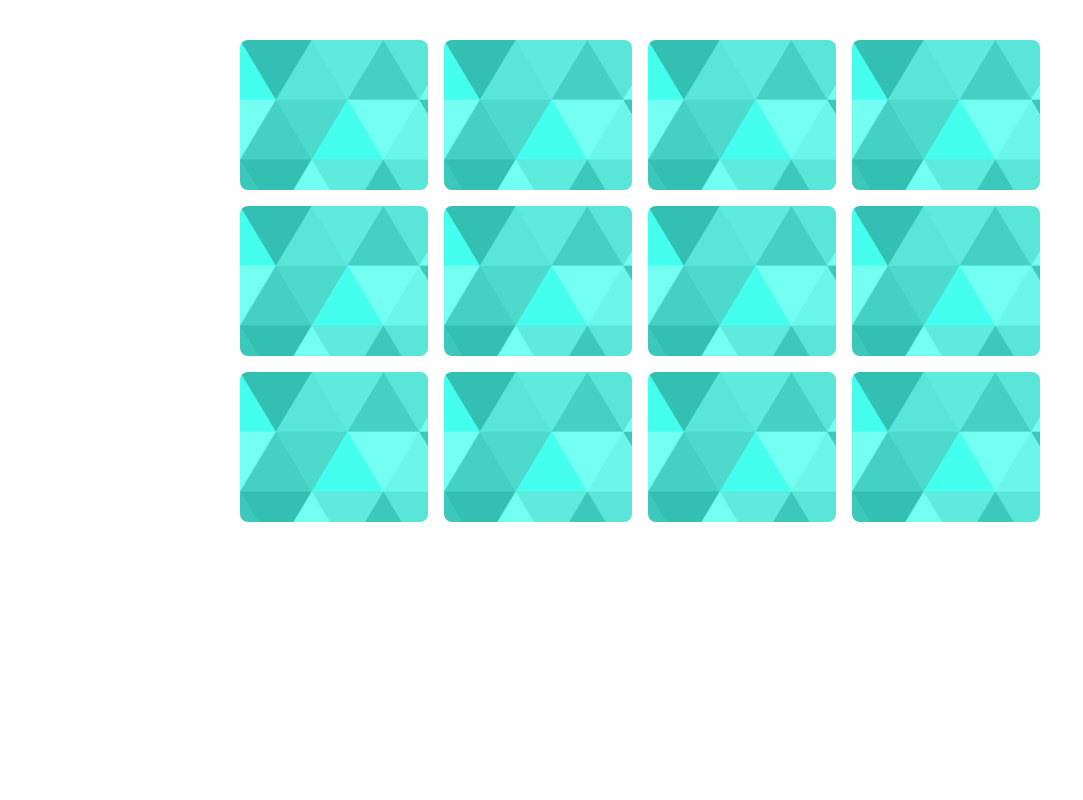
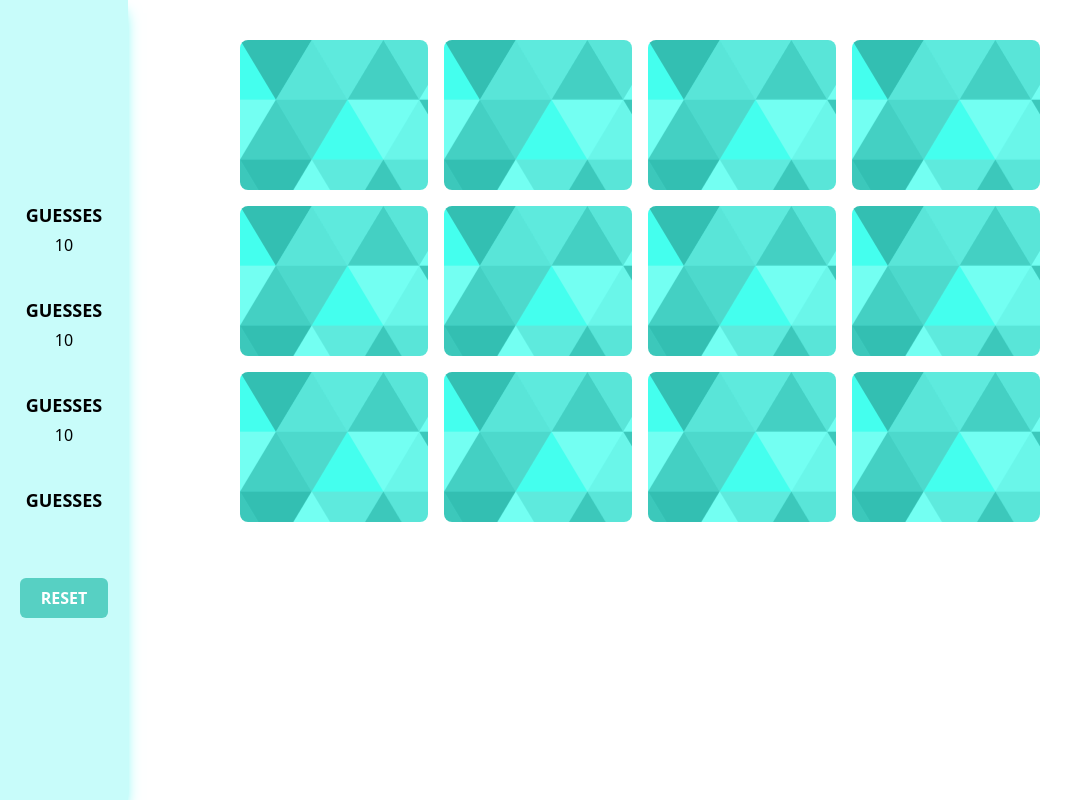
Before and after one commit to Hat52/Memory-game, a React (Vite) app: page / in a window 1280 px wide. Shown: the whole page, without its empty margins (0-1083 px from the left). Built offline with nearby package versions, Linux system fonts and the light colour scheme.

Commit message:
feat: score card design

```diff
--- a/src/App.tsx
+++ b/src/App.tsx
@@ -25,7 +25,17 @@ function App() {
 	}, []);
 
 	return (
-		<div className="md:px-60 px-5 py-10">
+		<div>
+			<div className="sidebar absolute top-0 bottom-0 w-[10%] justify-center shadow-[#6DF6F2] bg-[#6DF6F260] shadow-lg flex flex-col">
+				<Item title="Guesses" value="10" />
+				<Item title="Guesses" value="10" />
+				<Item title="Guesses" value="10" />
+				<Item title="Guesses" />
+				<button className="bg-[#57D0C3] mx-5 p-2 text-white font-bold mt-10 rounded-md">
+					RESET
+				</button>
+			</div>
+			<div className="md:px-60 px-5 py-10 relative">
 				<div className="grid grid-cols-1 md:grid-cols-4 gap-4">
 					{gameData.map((d: any, index: number) => (
 						<div
@@ -45,7 +55,22 @@ function App() {
 					))}
 				</div>
 			</div>
+		</div>
 	);
 }
 
+type TItem = {
+	title: string;
+	value?: string | number | boolean;
+};
+
+const Item = ({ title, value }: TItem) => {
+	return (
+		<div className="flex items-center my-5 flex-col gap-1">
+			<h3 className="font-bold uppercase text-[18px]">{title}</h3>
+			<p className="text-medium">{value}</p>
+		</div>
+	);
+};
+
 export default App;
```
Lines whose indentation alone changed are shown as unchanged.
